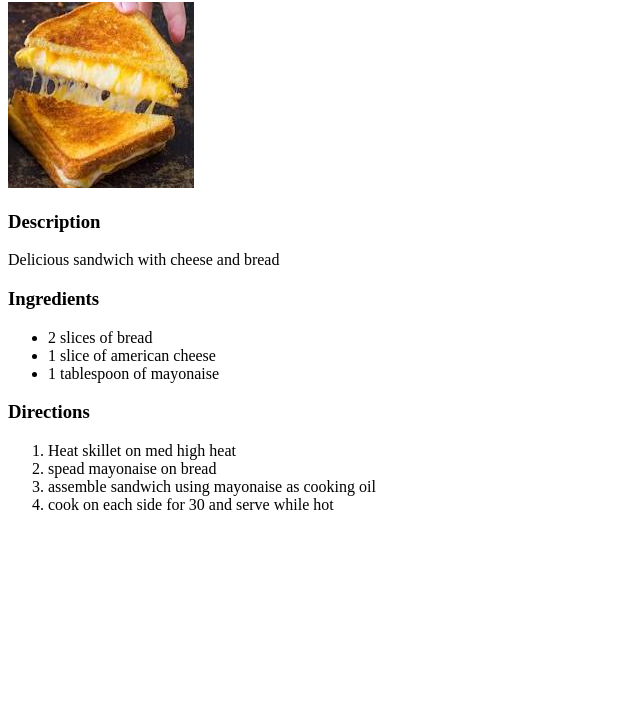
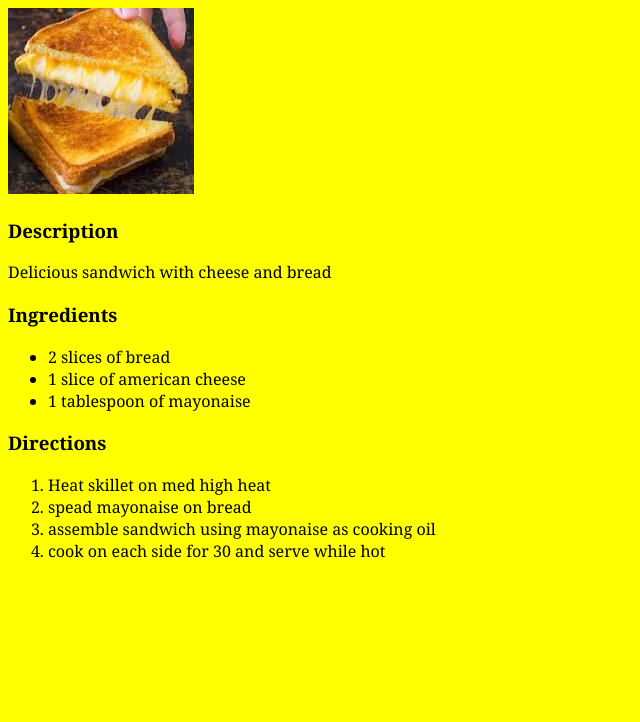
Before and after one commit to edem4963/odin-recipes, a plain HTML site: page recipes/grilledcheese.html in a window 1280 px wide. Shown: the part 78-800 px from the top of the page, without its empty margins (0-640 px from the left). Drawn offline with Linux system fonts and the light colour scheme.

Commit message:
style css recipe pages

```diff
--- a/recipes/grilledcheese.css
+++ b/recipes/grilledcheese.css
@@ -0,0 +1,4 @@
+body   {
+    background-color: yellow;
+    font-family: Georgia, 'Times New Roman', Times, serif;
+}
--- a/recipes/grilledcheese.html
+++ b/recipes/grilledcheese.html
@@ -3,6 +3,7 @@
     <head>
         <meta charset="utf-8">
         <title>Grilled Cheese Recipe</title>
+        <link rel="stylesheet" href="grilledcheese.css">
     </head>
     <body>
         <h1>Grilled Cheese Recipe</h1>
--- a/recipes/hardboiledegg.css
+++ b/recipes/hardboiledegg.css
@@ -0,0 +1,4 @@
+body   {
+            background-color: lightblue;
+            font-family: Georgia, 'Times New Roman', Times, serif;
+}
--- a/recipes/scambledegg.css
+++ b/recipes/scambledegg.css
@@ -0,0 +1,4 @@
+body   {
+    background-color:  lightsalmon;
+    font-family: Georgia, 'Times New Roman', Times, serif;
+}
```
Also changed, not shown: recipes/hardboiledegg.html (+1 -0 lines), recipes/scambledegg.html (+1 -0 lines).
